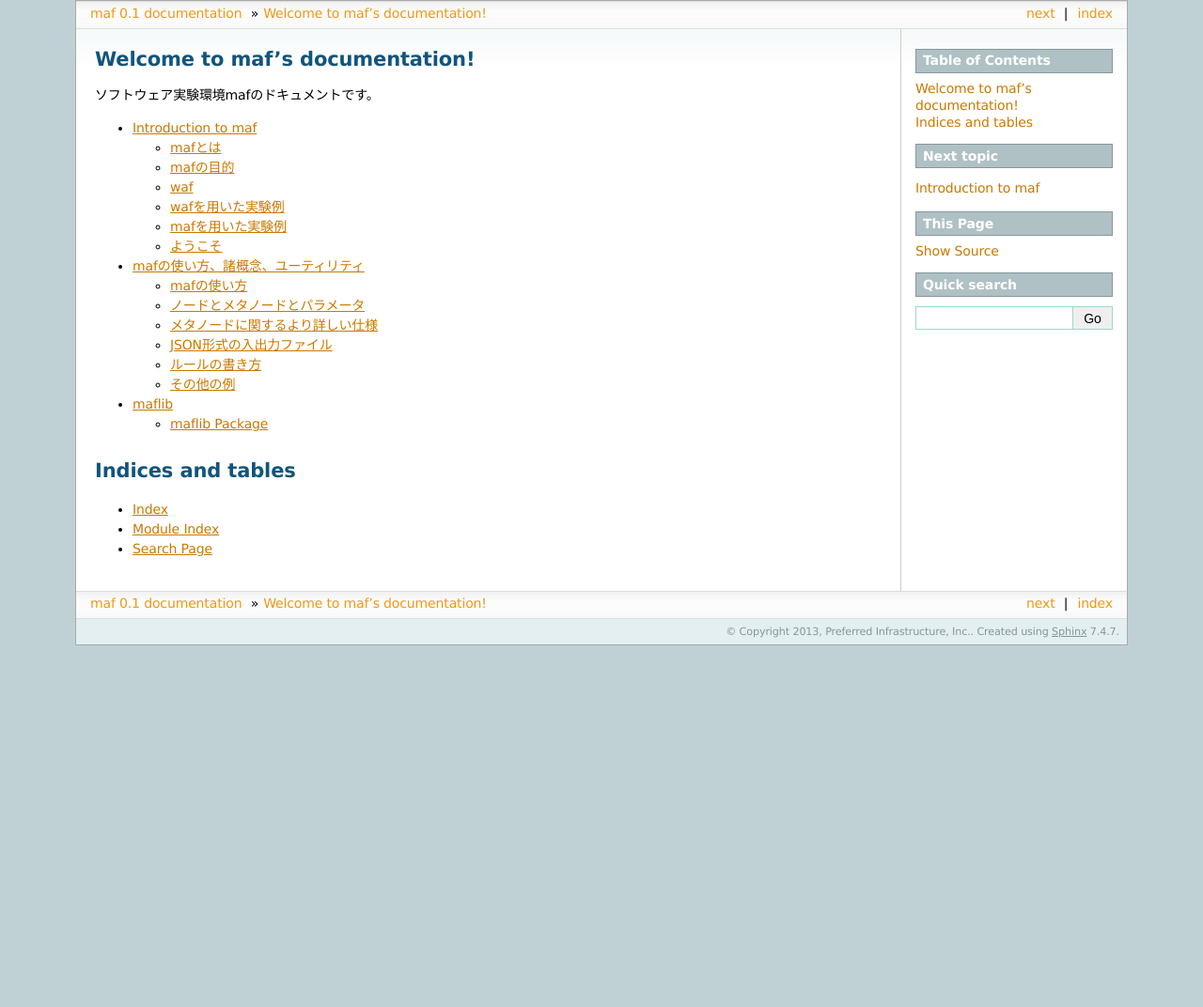
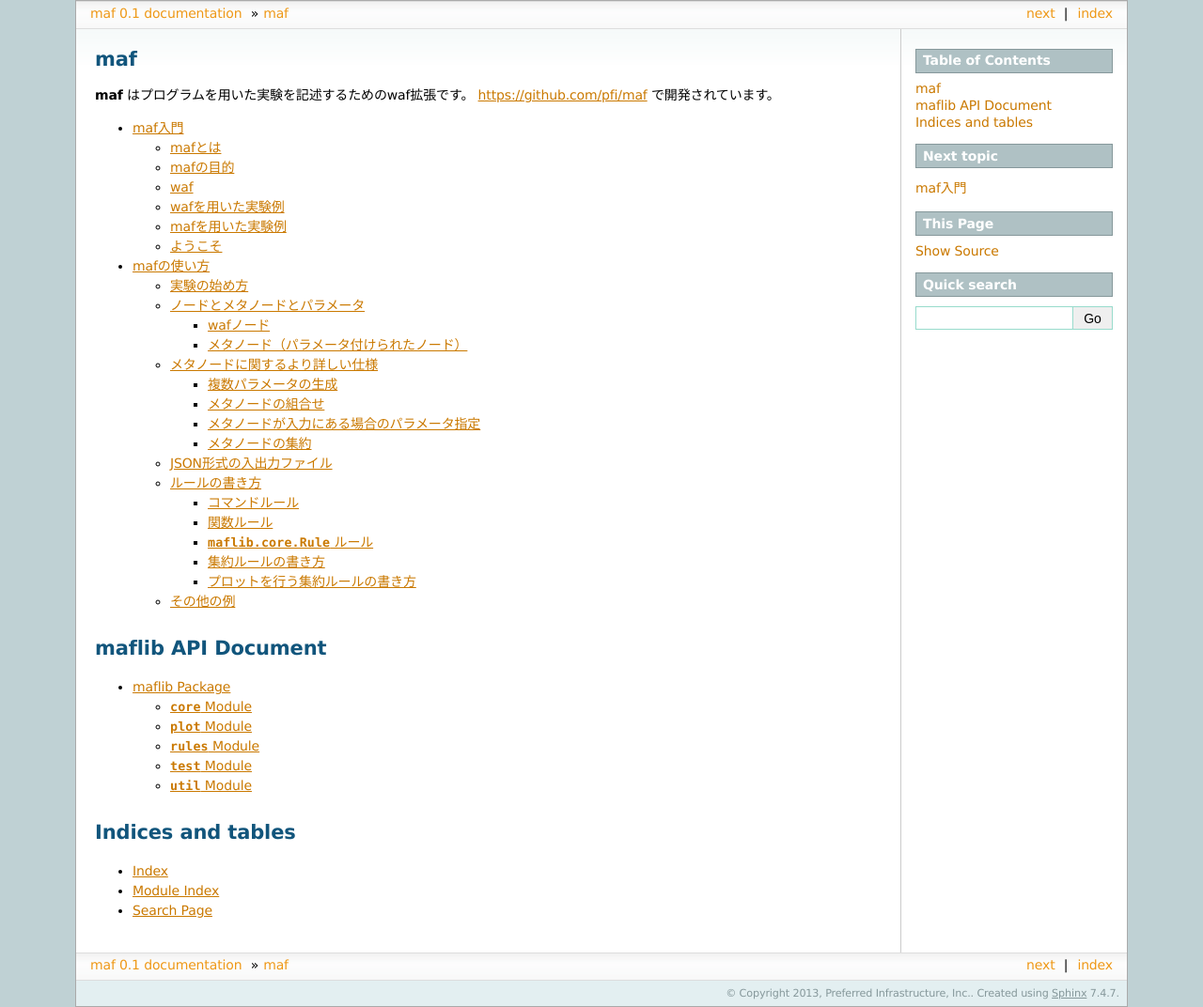
Before and after one commit to pfi/maf, a Sphinx documentation site: the page built from document/source/index.rst, in a window 1280 px wide. Shown: the whole page at 94% size. Built offline with Sphinx 7.4.7, drawn with Linux system fonts in a browser that asks for light colours; formulas are drawn with MathJax 3; before the commit the page ends 900 px from its top, so only the background shows below that.

Commit message:
Update document

```diff
--- a/document/source/concept.rst
+++ b/document/source/concept.rst
@@ -1,5 +1,5 @@
-mafの使い方、諸概念、ユーティリティ
-===================================
+mafの使い方
+===========
 
 本章ではmafの諸概念を紹介したあと、具体例を通して便利な機能を紹介していきます。
 読者には以下の知識を仮定します。
@@ -7,19 +7,17 @@ mafの使い方、諸概念、ユーティリティ
 - Pythonの基本的な使い方
 - wafの基本的な使い方
 
-mafの使い方
------------
+実験の始め方
+------------
 
 まずは最も簡単なmafスクリプトを書いて、使い方を学びましょう。
-mafのリポジトリ https://github.com/pfi/maf をcloneして、 ``waf`` と ``maf.py`` を実験用のディレクトリに置きます。
+mafのリポジトリ https://github.com/pfi/maf から ``waf`` と ``maf.py`` をダウンロードして、実験用のディレクトリに置きます。
 wafファイルには実行可能フラグを立てておくと良いでしょう。
 
 .. code-block:: bash
 
-   $ git clone git@github.com:pfi/maf
-   $ cp maf/waf ./
-   $ cp maf/maf.py ./
-   $ rm -rf maf
+   $ wget https://github.com/pfi/maf/raw/master/waf
+   $ wget https://github.com/pfi/maf/raw/master/maf.py
    $ chmod +x waf
 
 次に以下の内容の ``wscript`` ファイルを作成します。
--- a/document/source/index.rst
+++ b/document/source/index.rst
@@ -3,17 +3,23 @@
    You can adapt this file completely to your liking, but it should at least
    contain the root `toctree` directive.
 
-Welcome to maf's documentation!
-===============================
+maf
+===
 
-ソフトウェア実験環境mafのドキュメントです。
+**maf** はプログラムを用いた実験を記述するためのwaf拡張です。
+https://github.com/pfi/maf で開発されています。
 
 .. toctree::
-   :maxdepth: 2
+   :maxdepth: 3
 
    introduction
    concept
-   modules
+
+maflib API Document
+===================
+
+.. toctree::
+   maflib
 
 Indices and tables
 ==================
--- a/document/source/introduction.rst
+++ b/document/source/introduction.rst
@@ -1,5 +1,5 @@
-Introduction to maf
-===================
+maf入門
+=======
 
 この文書ではmafを使いはじめようとしている人のために、mafとは何で、何のためにあって、どうやって使うのかを解説します。
 その途中、ビルドツールを用いた実験計画の記述という、mafを使う上で必須となる考え方を紹介します。
--- a/document/source/modules.rst
+++ b/document/source/modules.rst
@@ -1,5 +1,5 @@
-maflib
-======
+maflib リファレンス
+===================
 
 .. toctree::
    :maxdepth: 4
```
